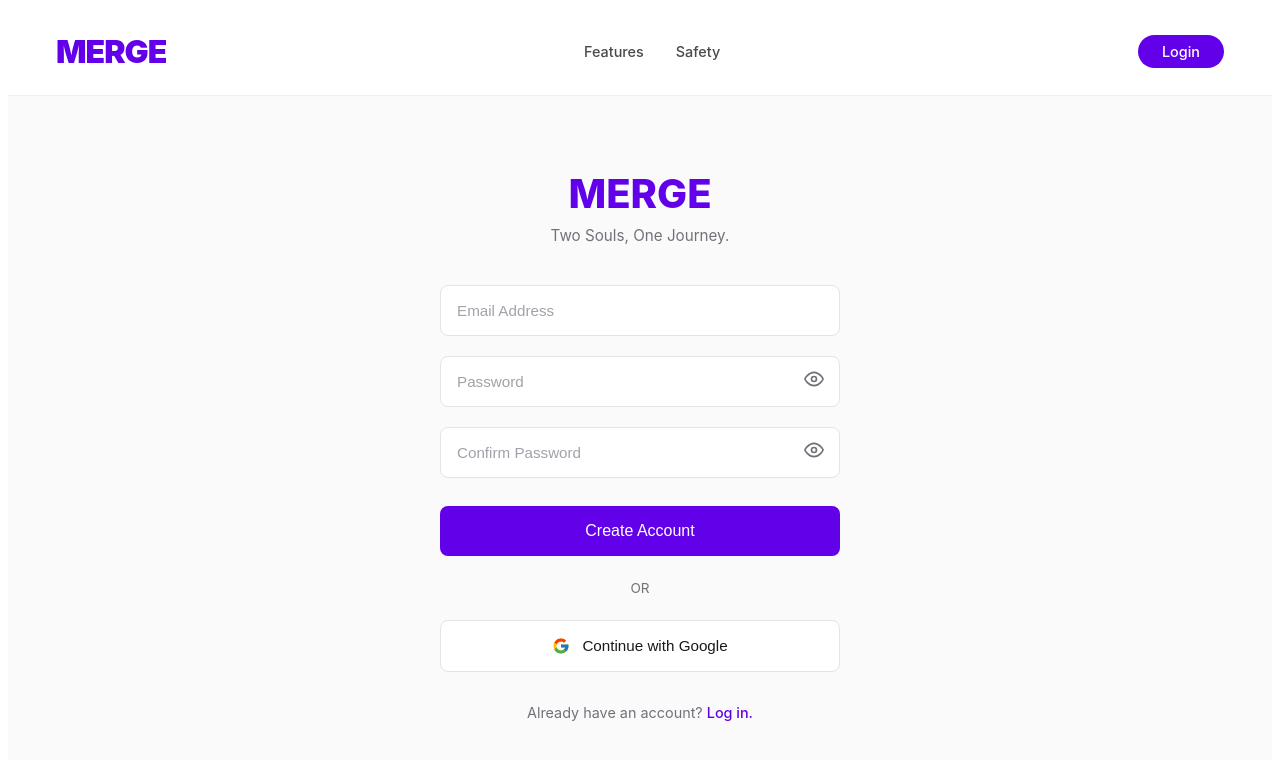
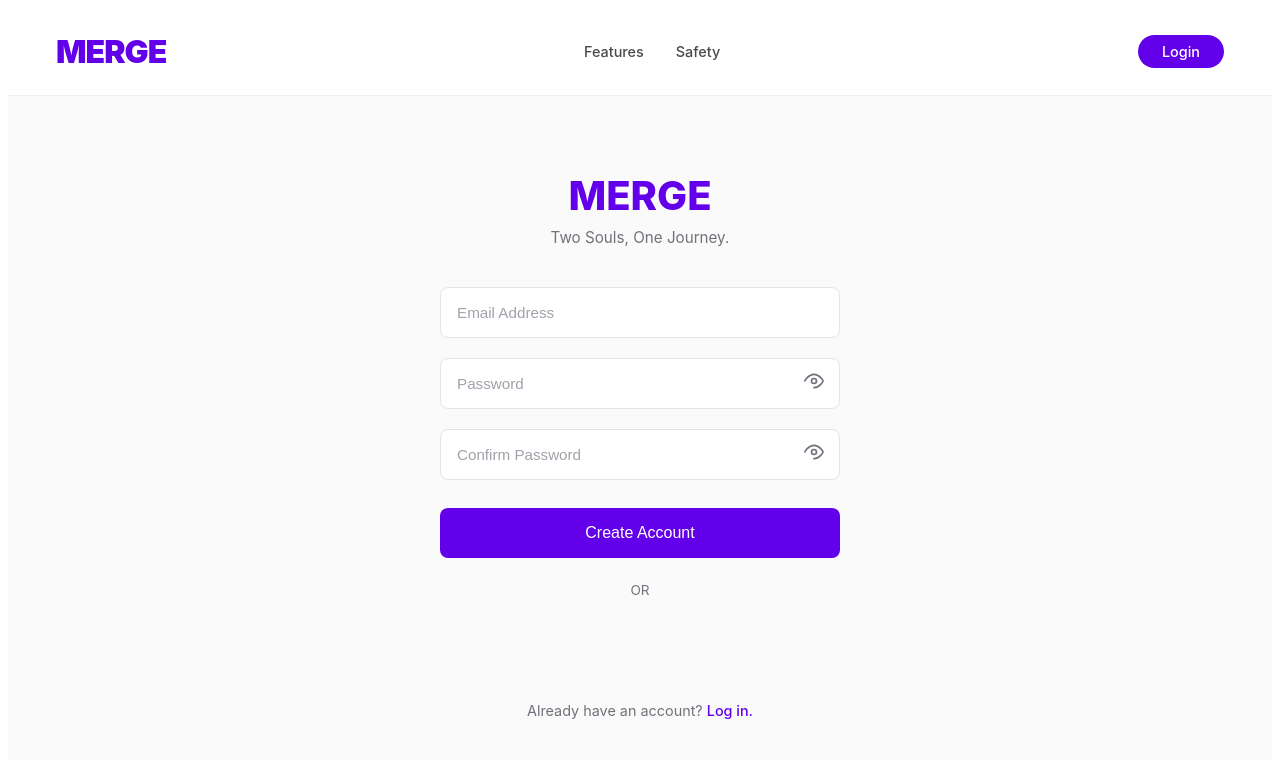
Before and after one commit to Althaf-vt/MERGE, a React (Vite) app in the folder frontend/: page /register in a window 1280 px wide. Shown: the top 760 px of the page. Built offline with nearby package versions, Linux system fonts and the light colour scheme; no server answers.

Commit message:
feat(frontend): integrate google sign-in button into login and register flows

```diff
--- a/frontend/src/features/auth/api/authApi.ts
+++ b/frontend/src/features/auth/api/authApi.ts
@@ -130,6 +130,14 @@ export const authApi = createApi({
             })
         }),
 
+        googleLogin: builder.mutation<any, { idToken: string }>({
+            query: (data) => ({
+                url: '/auth/google',
+                method: 'POST',
+                body: data
+            })
+        }),
+
         refresh: builder.mutation<{accessToken: string, user: any}, void>({
             query: () => ({
                 url: '/auth/refresh',
@@ -147,5 +155,6 @@ export const {
     useLoginUserMutation,
     useForgotPasswordMutation,
     useResetPasswordMutation,
+    useGoogleLoginMutation,
     useRefreshMutation
 } = authApi;
--- a/frontend/src/features/auth/components/LoginForm.tsx
+++ b/frontend/src/features/auth/components/LoginForm.tsx
@@ -1,20 +1,20 @@
 import { useState } from "react";
-import { useAppDispatch } from "../../../app/hooks"
+import { useAppDispatch } from "../../../app/hooks";
 import { useLoginUserMutation } from "../api/authApi";
 import { Link, useNavigate } from "react-router-dom";
 import styles from './LoginForm.module.css';
 import { setCredentials } from "../slices/authSlice";
-
+import { GoogleAuthButton } from "./google-auth.component";
 
 export const LoginForm = () => {
     const dispatch = useAppDispatch();
     const navigate = useNavigate();
 
     // RTK Query hook
-    const [login, {isLoading, error}] = useLoginUserMutation();
+    const [login, { isLoading, error }] = useLoginUserMutation();
 
     // Form State
-    const [email,setEmail] = useState('');
+    const [email, setEmail] = useState('');
     const [password, setPassword] = useState('');
     const [clientError, setClientError] = useState<string | null>(null);
 
@@ -24,20 +24,20 @@ export const LoginForm = () => {
         e.preventDefault();
         setClientError(null);
 
-        if(!email || !password){
+        if (!email || !password) {
             setClientError("Please fill in both fields.");
             return;
         }
 
         try {
             // 1. Call the backend API
-            const response = await login({email,password}).unwrap();
+            const response = await login({ email, password }).unwrap();
 
             // 2. Save the tokens and user to the Redux store
             dispatch(setCredentials({
                 accessToken: response.accessToken,
                 user: response.user
-            }))
+            }));
 
             // 3. Redirect the user to the KYC onboarding screen
             navigate('/onboarding/kyc', { replace: true });
@@ -45,13 +45,12 @@ export const LoginForm = () => {
         } catch (error) {
             console.error("Login failed: ", error);
         }
-
-    }
+    };
 
     // SVG Icons for the password toggle
     const EyeIcon = () => (
         <svg width="20" height="20" viewBox="0 0 24 24" fill="none" stroke="currentColor" strokeWidth="2" strokeLinecap="round" strokeLinejoin="round">
-            <path d="M1 12s4-8 11-8 11 8 11 8-4 8-11 8-11-8-11-8z"></path>
+            <path d="M1 12s4-8 11-8 11 8 11 8-4 8-11 8-11-8z"></path>
             <circle cx="12" cy="12" r="3"></circle>
         </svg>
     );
@@ -63,9 +62,8 @@ export const LoginForm = () => {
         </svg>
     );
 
-    return(
+    return (
         <div className={styles.formWrapper}>
-
             <div className={styles.branding}>
                 <h1 className={styles.title}>MERGE</h1>
                 <p className={styles.subtitle}>Two Souls, One Journey.</p>
@@ -103,6 +101,7 @@ export const LoginForm = () => {
                         Forgot Password?
                     </Link>
                 </div>
+
                 <button type="submit" className={styles.primaryBtn} disabled={isLoading}>
                     {isLoading ? "Logging in...." : "Login"}
                 </button>
@@ -110,20 +109,12 @@ export const LoginForm = () => {
 
             <div className={styles.divider}>OR</div>
 
-            {/* Google OAuth Button */}
-            <button className={styles.googleBtn} type="button">
-                <svg width="18" height="18" xmlns="http://www.w3.org/2000/svg" viewBox="0 0 48 48">
-                    <path fill="#FFC107" d="M43.611 20.083H42V20H24v8h11.303c-1.649 4.657-6.08 8-11.303 8-6.627 0-12-5.373-12-12s5.373-12 12-12c3.059 0 5.842 1.154 7.961 3.039l5.657-5.657C34.046 6.053 29.268 4 24 4 12.955 4 4 12.955 4 24s8.955 20 20 20 20-8.955 20-20c0-1.341-.138-2.65-.389-3.917z"/>
-                    <path fill="#FF3D00" d="M6.306 14.691l6.571 4.819C14.655 15.108 18.961 12 24 12c3.059 0 5.842 1.154 7.961 3.039l5.657-5.657C34.046 6.053 29.268 4 24 4 16.318 4 9.656 8.337 6.306 14.691z"/>
-                    <path fill="#4CAF50" d="M24 44c5.166 0 9.86-1.977 13.409-5.192l-6.19-5.238A11.91 11.91 0 0 1 24 36c-5.202 0-9.619-3.317-11.283-7.946l-6.522 5.025C9.505 39.556 16.227 44 24 44z"/>
-                    <path fill="#1976D2" d="M43.611 20.083H42V20H24v8h11.303a12.04 12.04 0 0 1-4.087 5.571l.003-.002 6.19 5.238C36.971 39.205 44 34 44 24c0-1.341-.138-2.65-.389-3.917z"/>
-                </svg>
-                Continue with Google
-            </button>
+            {/* Integrated Google OAuth Button */}
+            <GoogleAuthButton />
 
             <p className={styles.footerText}>
                 Dont have an account? <Link to="/register" className={styles.footerLink}>Register.</Link>
             </p>
         </div>
-    )
-}
+    );
+};
--- a/frontend/src/features/auth/components/RegisterForm.tsx
+++ b/frontend/src/features/auth/components/RegisterForm.tsx
@@ -4,6 +4,7 @@ import { useRegisterUserMutation } from "../api/authApi";
 import { setRegisteredEmail, setRegistrationStep } from "../slices/authSlice";
 import { useAppDispatch } from "../../../app/hooks";
 import styles from './RegisterForm.module.css';
+import { GoogleAuthButton } from "./google-auth.component";
 
 export const RegisterForm = () => {
     const dispatch = useAppDispatch();
@@ -45,12 +46,12 @@ export const RegisterForm = () => {
         } catch (err) {
             console.error('Registration failed: ', err);
         }
-    }
+    };
 
     // SVG Icons for the password toggle
     const EyeIcon = () => (
         <svg width="20" height="20" viewBox="0 0 24 24" fill="none" stroke="currentColor" strokeWidth="2" strokeLinecap="round" strokeLinejoin="round">
-            <path d="M1 12s4-8 11-8 11 8 11 8-4 8-11 8-11-8-11-8z"></path>
+            <path d="M1 12s4-8 11-8 11 8 11 8-4 8-11 8-11-8z"></path>
             <circle cx="12" cy="12" r="3"></circle>
         </svg>
     );
@@ -129,20 +130,12 @@ export const RegisterForm = () => {
 
             <div className={styles.divider}>OR</div>
 
-            {/* Google OAuth Button */}
-            <button className={styles.googleBtn} type="button">
-                <svg width="18" height="18" xmlns="http://www.w3.org/2000/svg" viewBox="0 0 48 48">
-                    <path fill="#FFC107" d="M43.611 20.083H42V20H24v8h11.303c-1.649 4.657-6.08 8-11.303 8-6.627 0-12-5.373-12-12s5.373-12 12-12c3.059 0 5.842 1.154 7.961 3.039l5.657-5.657C34.046 6.053 29.268 4 24 4 12.955 4 4 12.955 4 24s8.955 20 20 20 20-8.955 20-20c0-1.341-.138-2.65-.389-3.917z"/>
-                    <path fill="#FF3D00" d="M6.306 14.691l6.571 4.819C14.655 15.108 18.961 12 24 12c3.059 0 5.842 1.154 7.961 3.039l5.657-5.657C34.046 6.053 29.268 4 24 4 16.318 4 9.656 8.337 6.306 14.691z"/>
-                    <path fill="#4CAF50" d="M24 44c5.166 0 9.86-1.977 13.409-5.192l-6.19-5.238A11.91 11.91 0 0 1 24 36c-5.202 0-9.619-3.317-11.283-7.946l-6.522 5.025C9.505 39.556 16.227 44 24 44z"/>
-                    <path fill="#1976D2" d="M43.611 20.083H42V20H24v8h11.303a12.04 12.04 0 0 1-4.087 5.571l.003-.002 6.19 5.238C36.971 39.205 44 34 44 24c0-1.341-.138-2.65-.389-3.917z"/>
-                </svg>
-                Continue with Google
-            </button>
+            {/* Integrated Google OAuth Button */}
+            <GoogleAuthButton />
 
             <p className={styles.footerText}>
                 Already have an account? <Link to="/login" className={styles.footerLink}>Log in.</Link>
             </p>
         </div>
     );
-}
+};
--- /dev/null
+++ b/frontend/src/features/auth/components/google-auth.component.tsx
@@ -0,0 +1,63 @@
+import React, { useState } from 'react';
+import { GoogleLogin } from '@react-oauth/google';
+import { useNavigate } from 'react-router-dom';
+import { useAppDispatch } from '../../../app/hooks';
+import { useGoogleLoginMutation } from '../api/authApi';
+import { setCredentials } from '../slices/authSlice';
+import styles from './google-auth.module.css';
+
+export const GoogleAuthButton: React.FC = () => {
+    const dispatch = useAppDispatch();
+    const navigate = useNavigate();
+    const [googleLogin, { isLoading }] = useGoogleLoginMutation();
+    const [errorMessage, setErrorMessage] = useState<string | null>(null);
+
+    const handleSuccess = async (credentialResponse: any) => {
+        setErrorMessage(null);
+        const idToken = credentialResponse.credential;
+
+        if (!idToken) {
+            setErrorMessage('Failed to retrieve token from Google.');
+            return;
+        }
+
+        try {
+            const response = await googleLogin({ idToken }).unwrap();
+
+            dispatch(
+                setCredentials({
+                    accessToken: response.accessToken,
+                    user: response.user,
+                })
+            );
+
+            // Redirect according to the user's progress
+            if (response.user.onboardingCompleted) {
+                navigate('/profile-live', { replace: true });
+            } else {
+                navigate('/onboarding/kyc', { replace: true });
+            }
+        } catch (err: any) {
+            console.error('Google backend authentication error:', err);
+            setErrorMessage(err?.data?.message || 'Google authentication failed.');
+        }
+    };
+
+    return (
+        <div className={styles.container}>
+            {errorMessage && <p className={styles.errorText}>{errorMessage}</p>}
+            <div className={styles.googleWrapper}>
+                <GoogleLogin
+                    onSuccess={handleSuccess}
+                    onError={() => setErrorMessage('Google Sign-In failed or was closed.')}
+                    theme="outline"
+                    size="large"
+                    shape="pill"
+                    width="100%"
+                    text="continue_with"
+                />
+            </div>
+            {isLoading && <p className={styles.loadingText}>Signing you in...</p>}
+        </div>
+    );
+};
--- /dev/null
+++ b/frontend/src/features/auth/components/google-auth.module.css
@@ -0,0 +1,35 @@
+.container {
+  width: 100%;
+  display: flex;
+  flex-direction: column;
+  align-items: center;
+  justify-content: center;
+  margin-top: 0.5rem;
+}
+
+.googleWrapper {
+  width: 100%;
+  display: flex;
+  justify-content: center;
+}
+
+/* Forces Google's generated iframe wrapper to match the full card width */
+.googleWrapper > div {
+  width: 100% !important;
+  display: flex;
+  justify-content: center;
+}
+
+.errorText {
+  color: #ef4444;
+  font-size: 0.8125rem;
+  text-align: center;
+  margin-bottom: 0.5rem;
+}
+
+.loadingText {
+  color: #6b7280;
+  font-size: 0.8125rem;
+  text-align: center;
+  margin-top: 0.5rem;
+}
```
